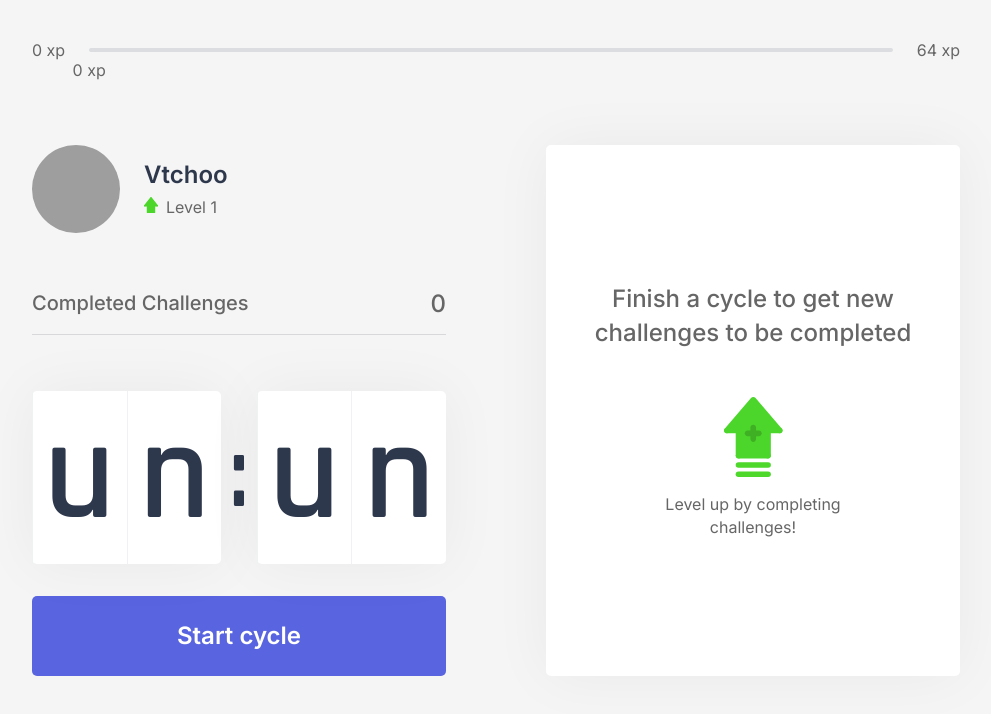
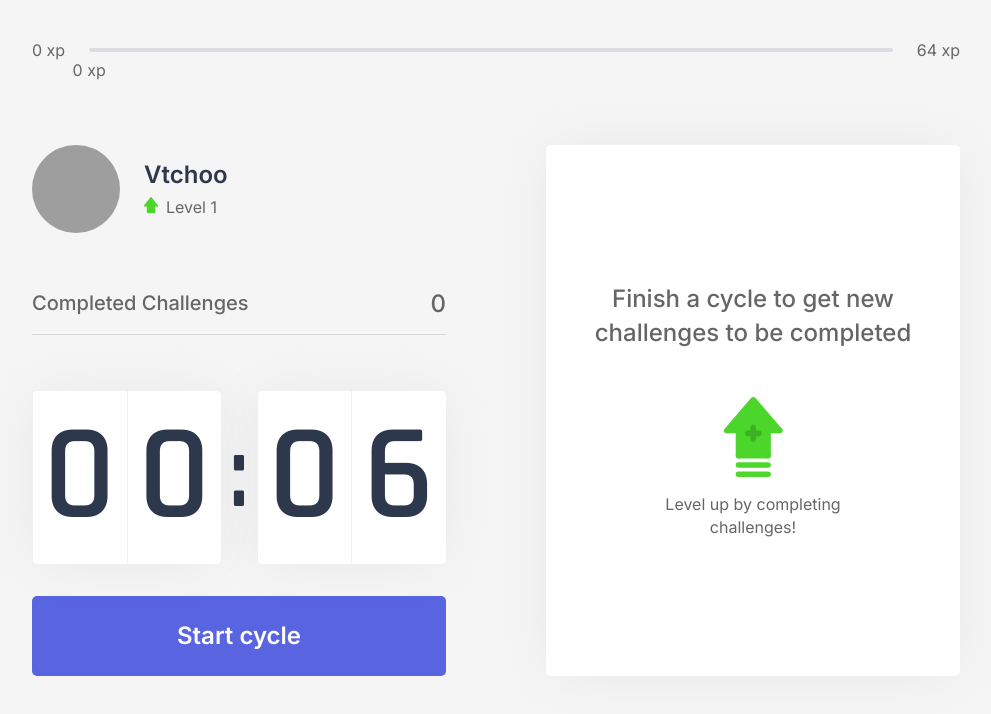
Before and after one commit to Vtchoo/nlw4-moveit-next, a Next.js app: page / in a window 1280 px wide. Shown: the top 714 px of the page, without its empty margins (144-1135 px from the left). Built offline with nearby package versions, Linux system fonts and the light colour scheme; grey boxes are pictures that could not be loaded.

Commit message:
Wrap application in CountdownProvider

```diff
--- a/src/pages/_app.tsx
+++ b/src/pages/_app.tsx
@@ -1,13 +1,16 @@
 import '../styles/global.css'
 import { ChallengesProvider } from '../contexts/ChallengesContext'
 import { useState } from 'react'
+import { CountdownProvider } from '../contexts/CountdownContext'
 
 function MyApp({ Component, pageProps }) {
 
 
 	return (
 		<ChallengesProvider >
-			<Component {...pageProps} />
+			<CountdownProvider>
+				<Component {...pageProps} />
+			</CountdownProvider>
 		</ChallengesProvider>
 	)
 }
```
